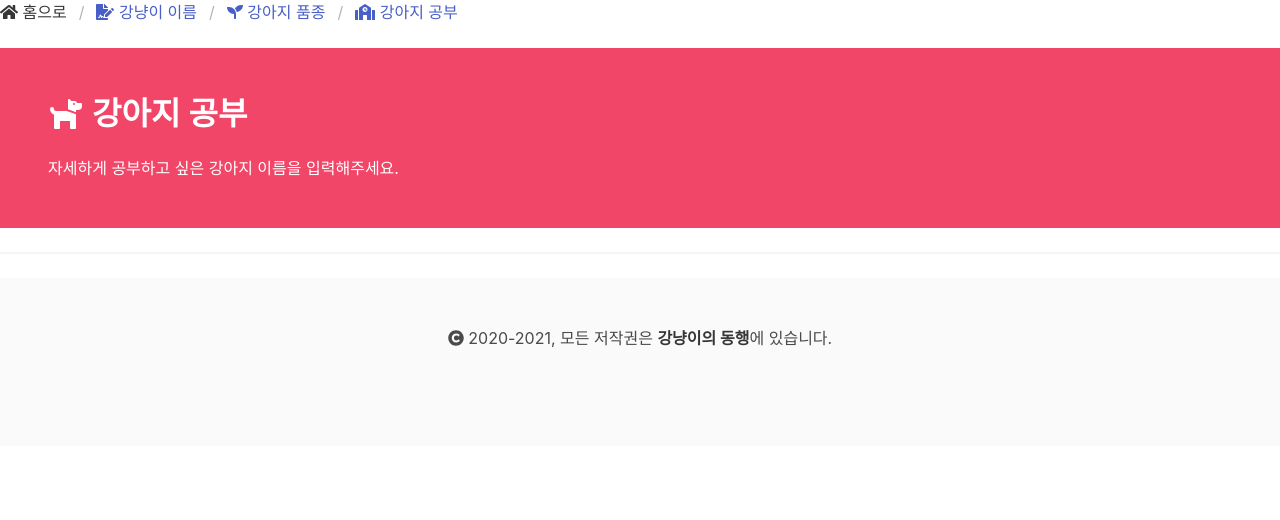
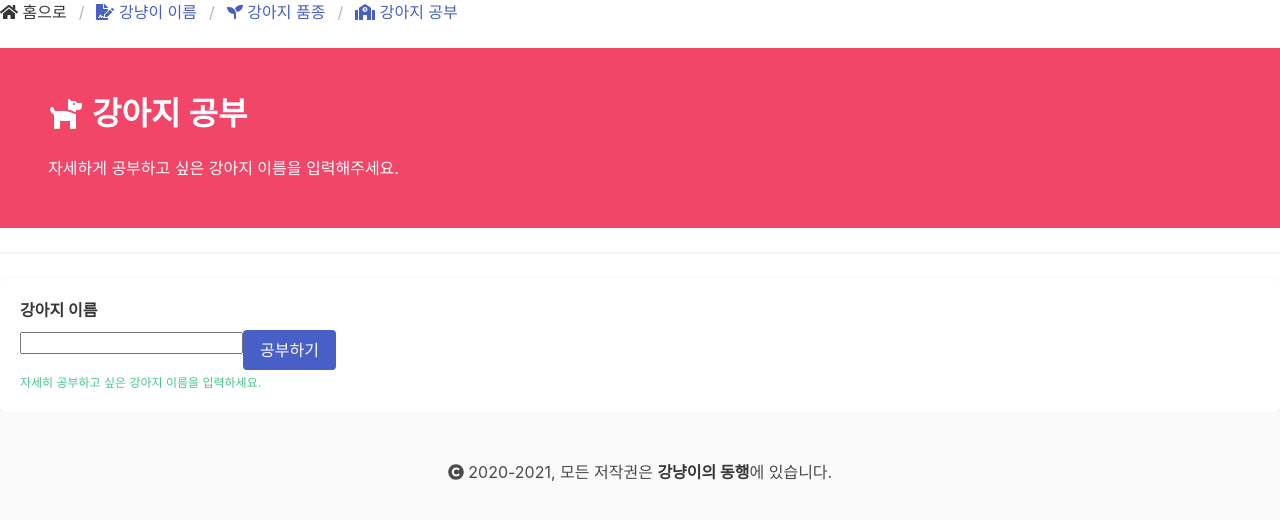
Before and after one commit to yongheuicho/doglove_2021, a Nuxt app: page /dogStudy in a window 1280 px wide. Shown: the top 520 px of the page. Built offline with nearby package versions, Linux system fonts and the light colour scheme.

Commit message:
make the HTML Form processing in dogStudy.vue

```diff
--- a/pages/dogStudy.vue
+++ b/pages/dogStudy.vue
@@ -9,5 +9,36 @@
 			</div>
 		</section>
 		<hr />
+		<section class="box">
+			<form @submit.prevent="submitDogName">
+				<div class="field">
+					<label class="label">강아지 이름</label>
+					<div class="control">
+						<input type="text" v-model="dogName" />
+						<button class="button is-link" type="submit">공부하기</button>
+					</div>
+					<p class="help is-success">
+						자세히 공부하고 싶은 강아지 이름을 입력하세요.
+					</p>
+				</div>
+			</form>
+		</section>
 	</div>
 </template>
+<script>
+	export default {
+		data() {
+			return {
+				dogNameField: 'dogName',
+				dogName: null,
+			};
+		},
+		methods: {
+			submitDogName() {
+				this.$router.push(
+					'/studyOneDog?' + this.dogNameField + '=' + this.dogName
+				);
+			},
+		},
+	};
+</script>
```
Also changed, not shown: 1 other file (tests, documents, lock files or other folders).
